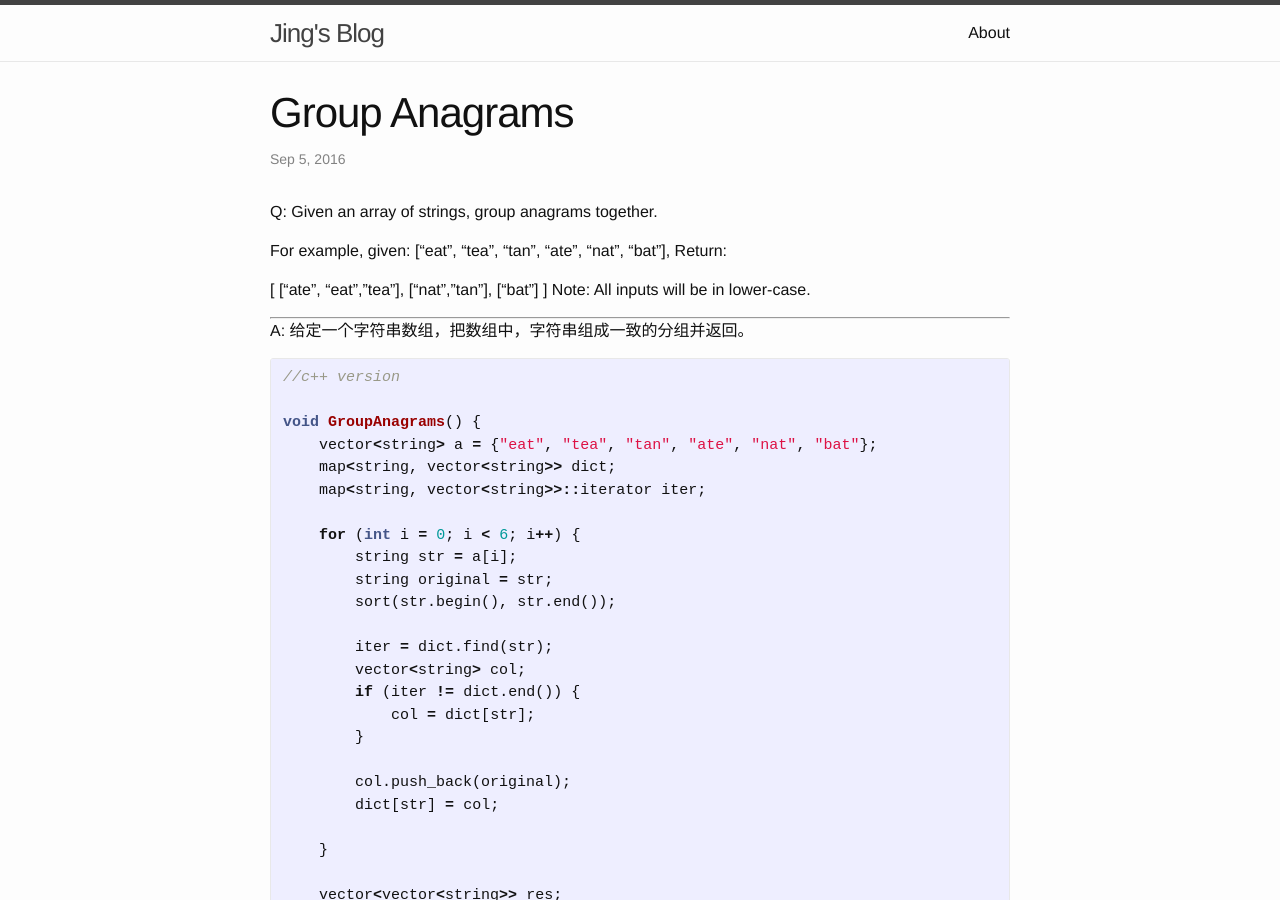
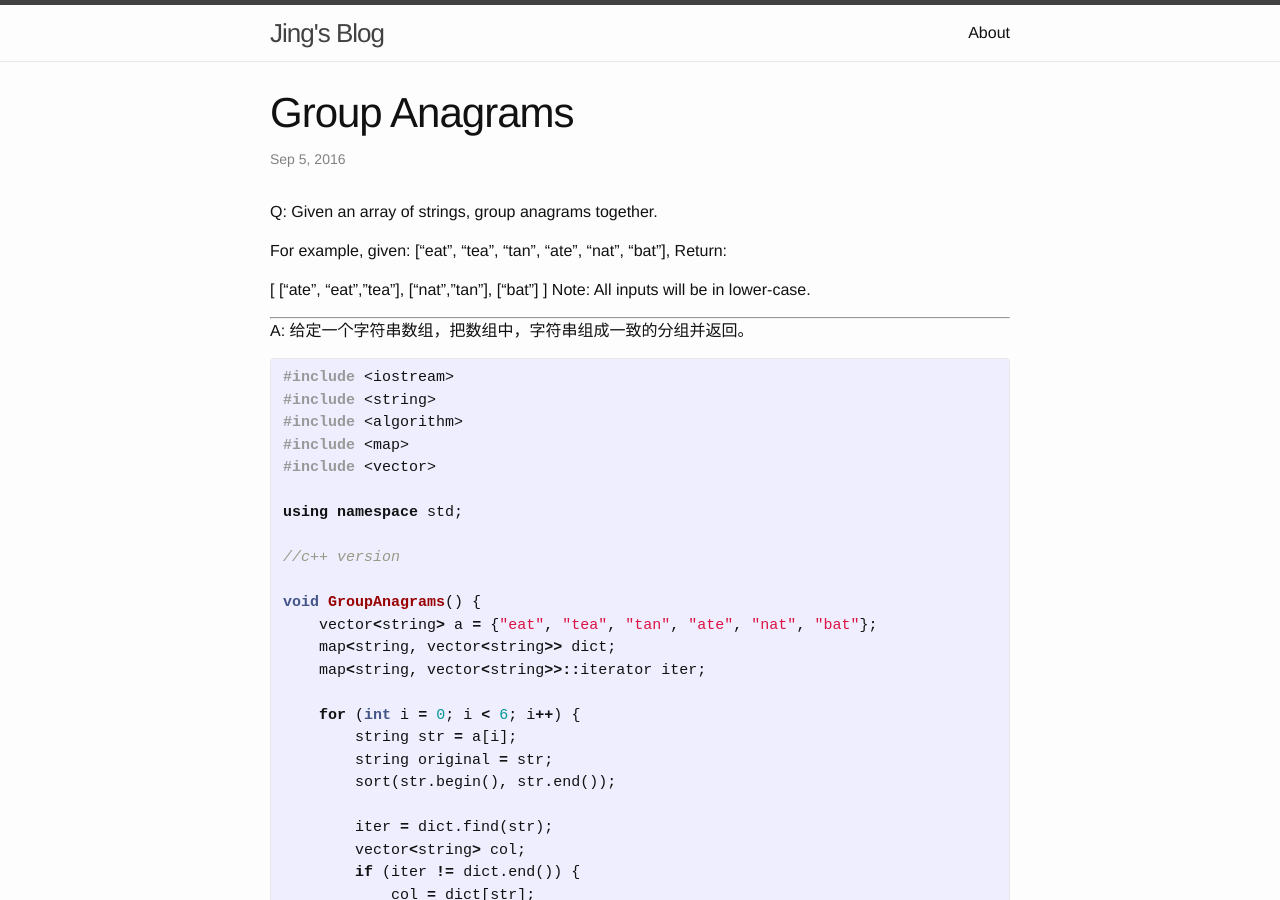
Before and after one commit to JingWZ/JingWZ.github.io, a Jekyll site: the page built from _posts/2016-09-05-GroupAnagrams.markdown, in a window 1280 px wide and 900 px high. Built offline with Jekyll 4.4.1, drawn with Linux system fonts in a browser that asks for light colours.

Commit message:
GroupAnagrams update include

```diff
--- a/_posts/2016-09-05-GroupAnagrams.markdown
+++ b/_posts/2016-09-05-GroupAnagrams.markdown
@@ -26,6 +26,14 @@ A:
 
 
 {% highlight c++ %}
+
+#include <iostream>
+#include <string>
+#include <algorithm>
+#include <map>
+#include <vector>
+
+using namespace std;
 
 //c++ version
 
```
